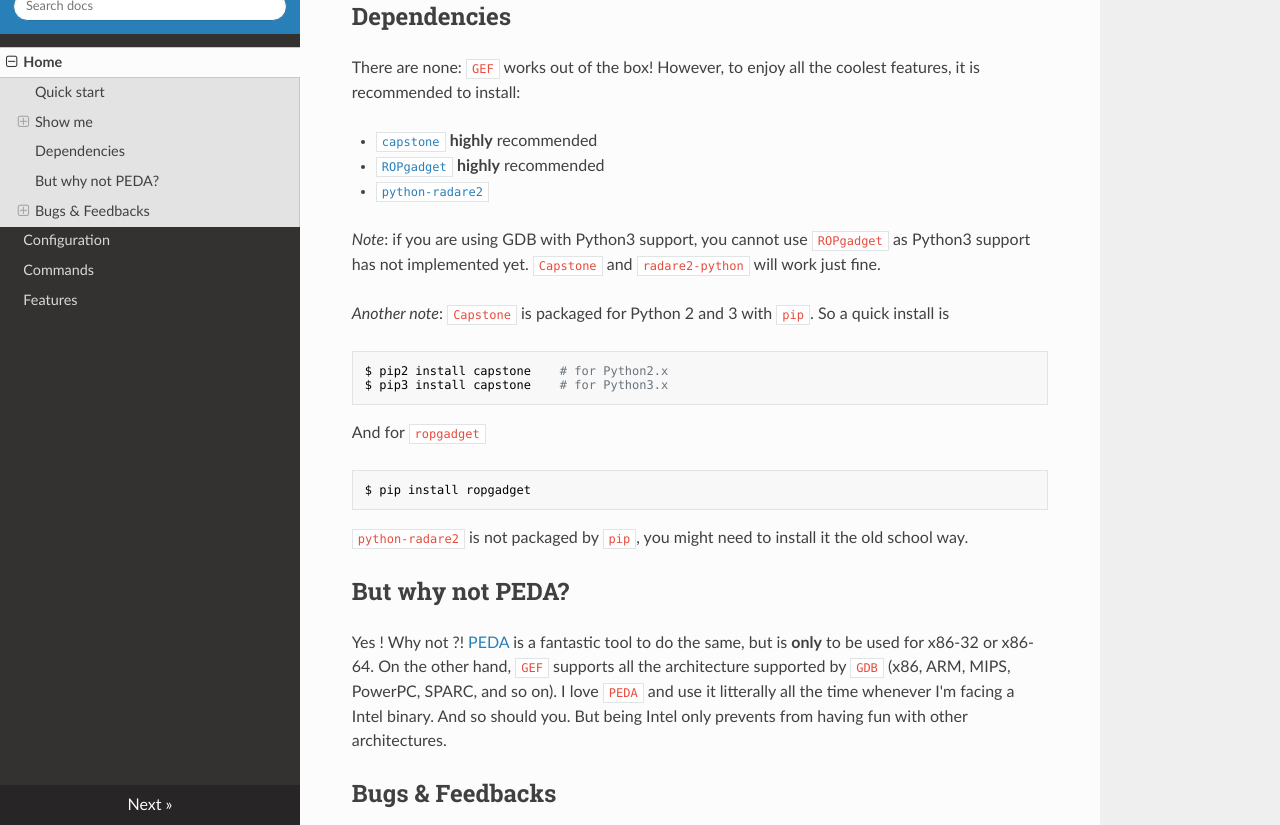
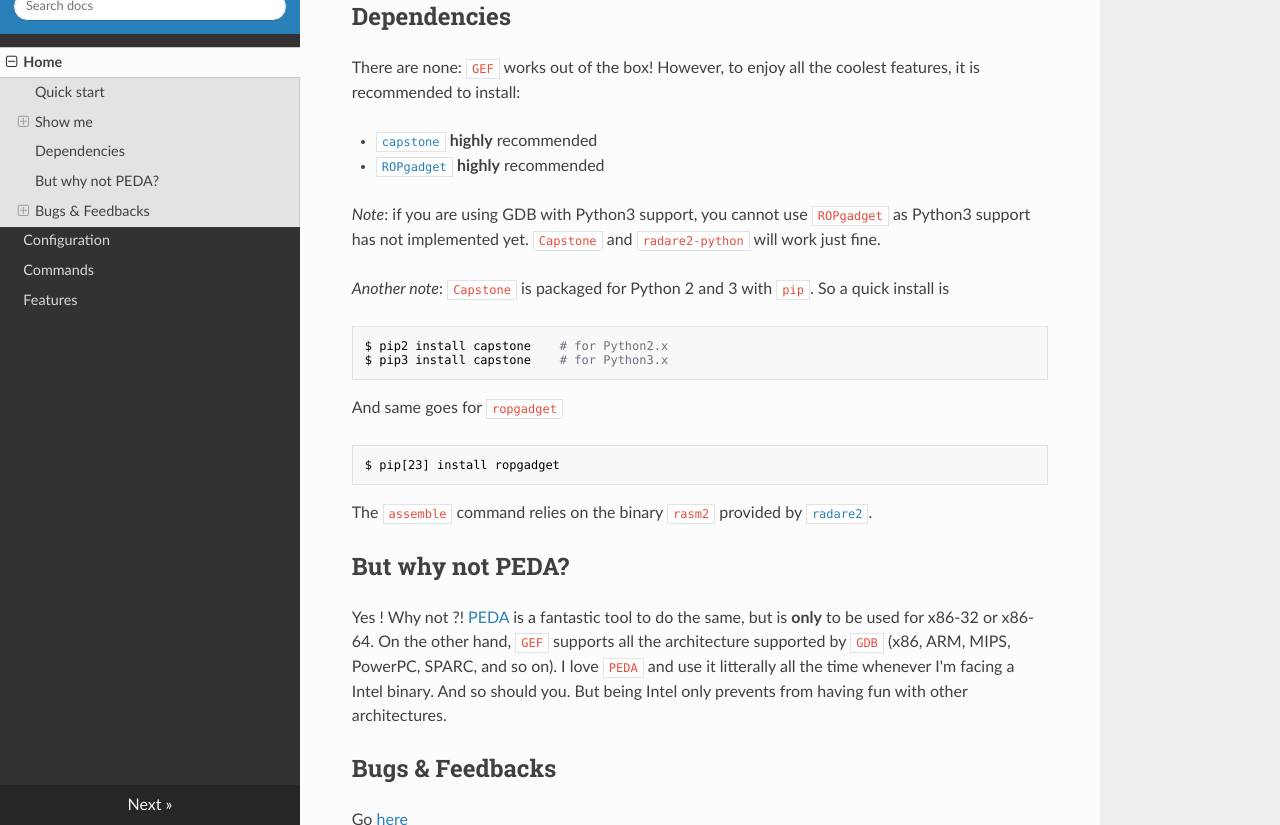
Before and after one commit to hugsy/gef, an MkDocs documentation site: the page built from docs/index.md, in a window 1280 px wide and 900 px high, scrolled down 2356 px, cut to the strip 75-900 px from the top of the window. Built offline with MkDocs 1.6.1, drawn with Linux system fonts in a browser that asks for light colours; nearby versions of some CDN libraries; old or Windows-style settings are respelled for this version of MkDocs.

Commit message:
Update index.md

````diff
--- a/docs/index.md
+++ b/docs/index.md
@@ -56,7 +56,6 @@
 
 - [`capstone`](https://github.com/aquynh/capstone) **highly** recommended
 - [`ROPgadget`](https://github.com/JonathanSalwan/ROPgadget) **highly** recommended
-- [`python-radare2`](https://github.com/radare/radare2-bindings)
 
 *Note*: if you are using GDB with Python3 support, you cannot use `ROPgadget` as
  Python3 support has not implemented yet. `Capstone` and `radare2-python` will
@@ -68,13 +67,12 @@
 $ pip3 install capstone    # for Python3.x
 ```
 
-And for `ropgadget`
+And same goes for `ropgadget`
 ```bash
-$ pip install ropgadget
+$ pip[23] install ropgadget
 ```
 
-`python-radare2` is not packaged by `pip`, you might need to install it the old school way.
-
+The `assemble` command relies on the binary `rasm2` provided by [`radare2`](http://www.radare.org/r/).
 
 ## But why not PEDA?
 Yes ! Why not ?! [PEDA](https://github.com/longld/peda) is a fantastic tool to
````
